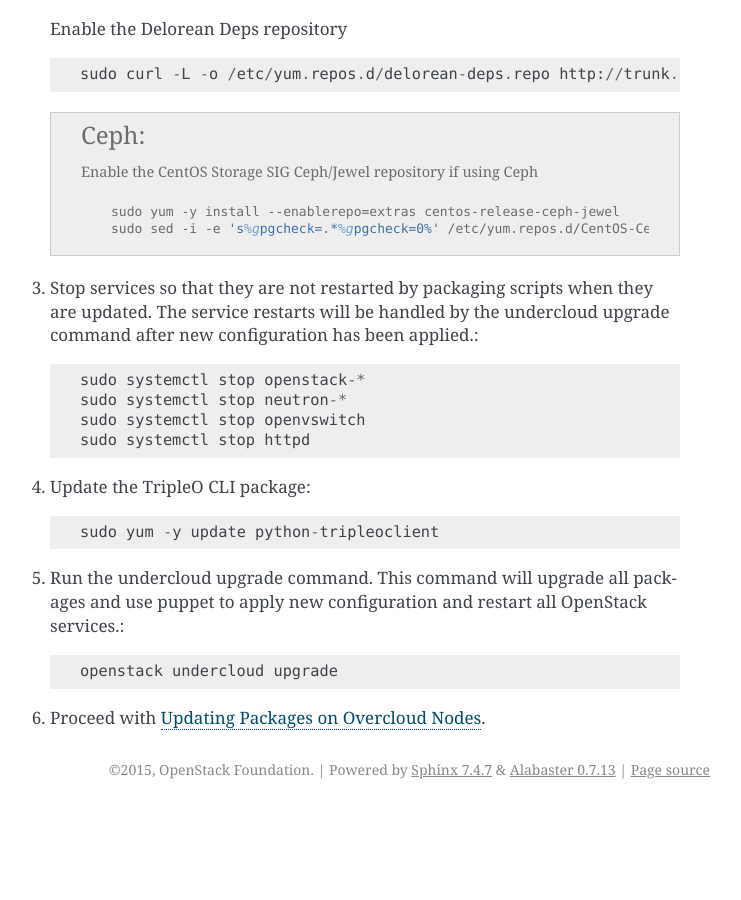
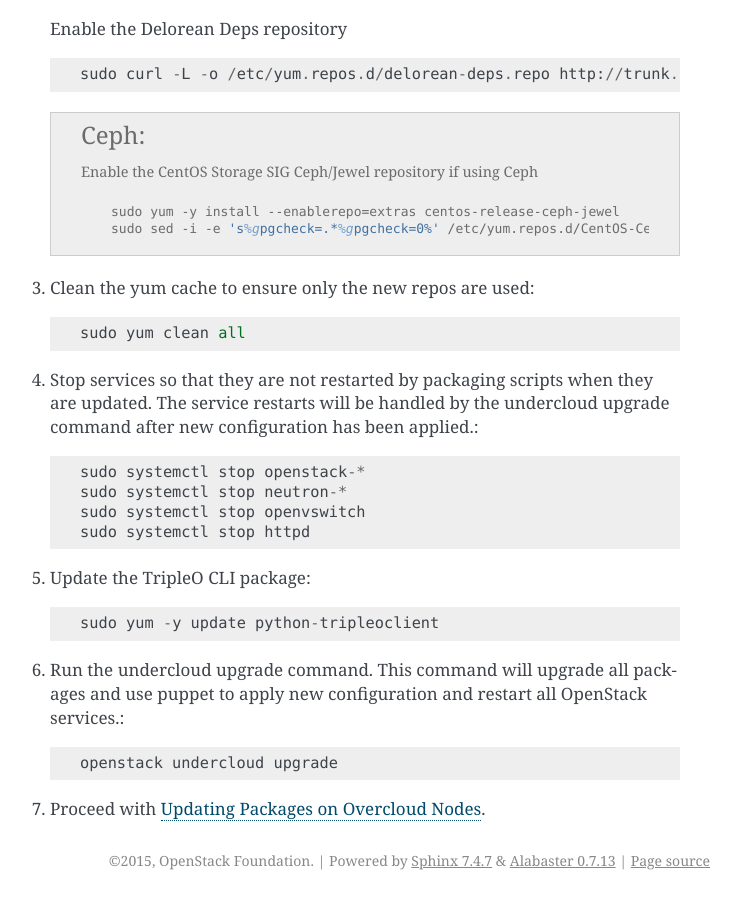
Before and after one commit to openstack-archive/tripleo-docs, a Sphinx documentation site: the page built from doc/source/installation/updating.rst, in a window 1280 px wide and 900 px high, scrolled down 1441 px. Shown: the whole window, without its empty margins (400-1141 px from the left). Built offline with Sphinx 7.4.7, drawn with Linux system fonts in a browser that asks for light colours; before the commit the page ends 2250 px from its top, so only the background shows below that.

Commit message:
Add yum clean all when updating undercloud
As done in Iff559c70e1dc11b01b9e1954ee5170a2b4c7b724

Change-Id: Ic73d9cd3b62c4b12f39eb51d9f4bca051de11971
Closes-Bug: 1663579

```diff
--- a/doc/source/installation/updating.rst
+++ b/doc/source/installation/updating.rst
@@ -14,7 +14,11 @@
 .. We need to manually continue our list numbering here since the above
   "include" directive breaks the numbering.
 
-3. Stop services so that they are not restarted by packaging scripts
+3. Clean the yum cache to ensure only the new repos are used::
+
+    sudo yum clean all
+
+#. Stop services so that they are not restarted by packaging scripts
    when they are updated. The service restarts will be handled by the
    undercloud upgrade command after new configuration has been applied.::
 
```
